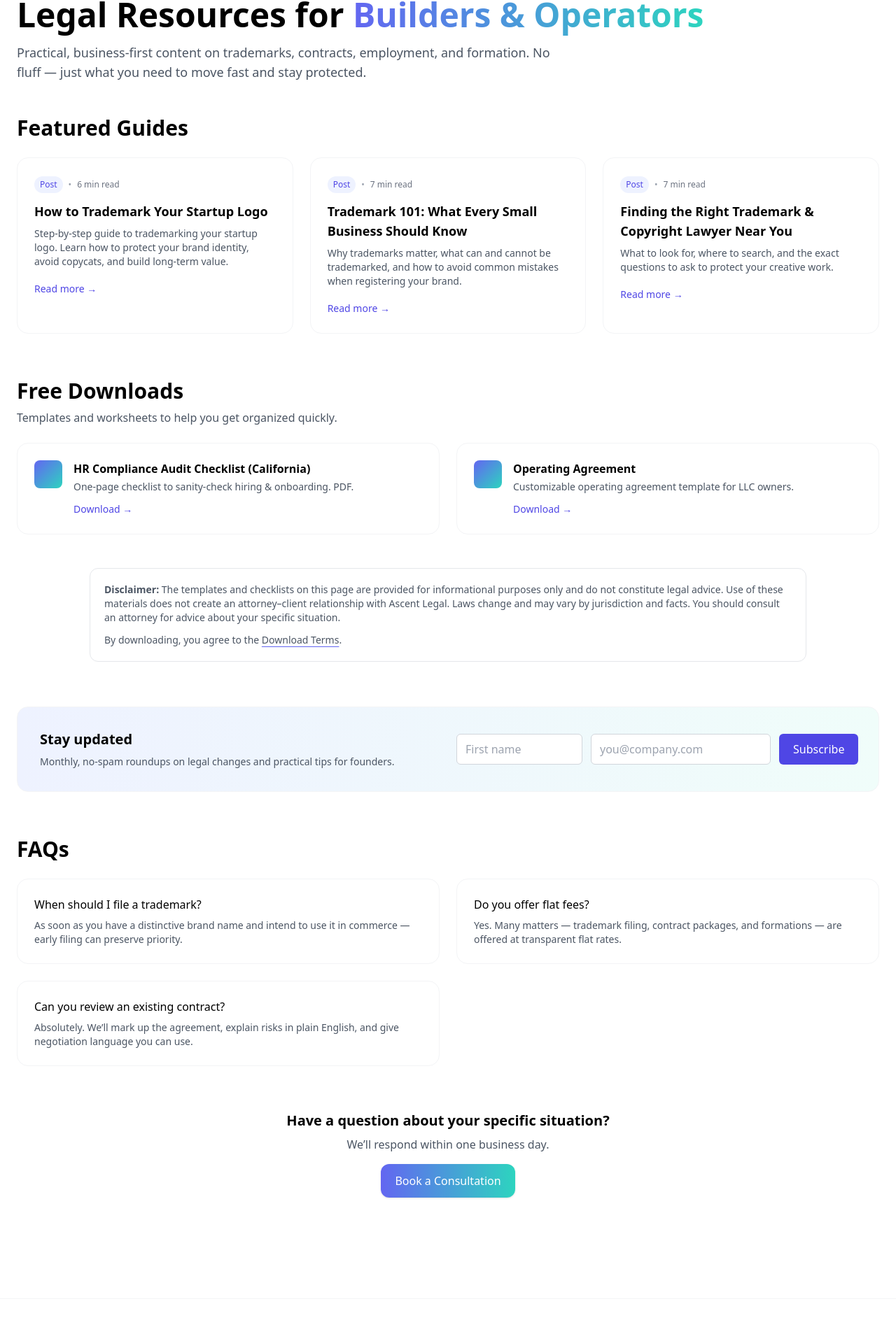
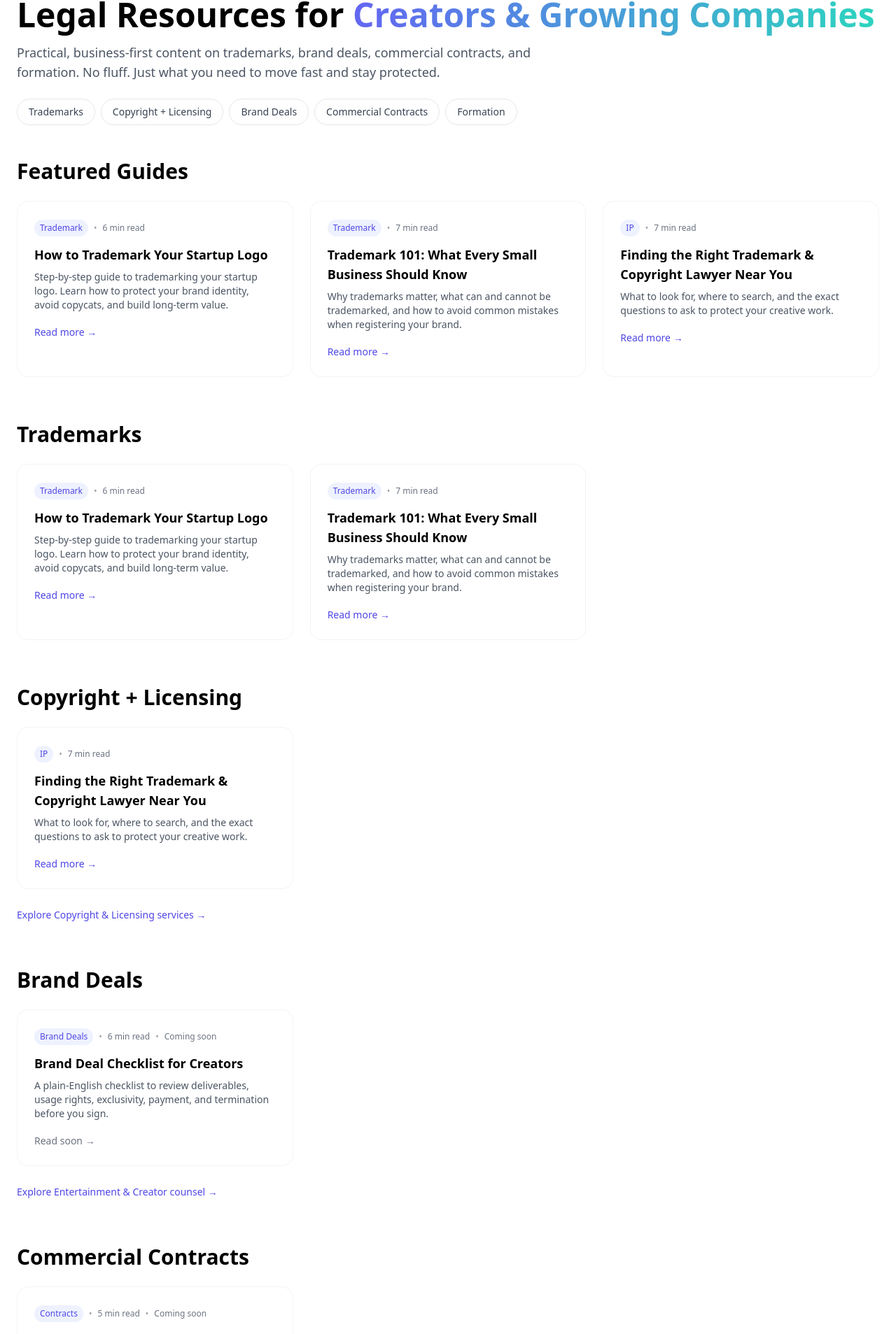
Before and after one commit to ajdreams17/Ascentlegal, a Next.js app: page /resources in a window 1280 px wide. Shown: the part 132-2039 px from the top of the page at 70% size. Built offline with nearby package versions, Linux system fonts and the light colour scheme.

Commit message:
Update page.jsx

```diff
--- a/app/resources/page.jsx
+++ b/app/resources/page.jsx
@@ -5,18 +5,28 @@ import DownloadDisclaimer from "/components/DownloadDisclaimer";
 export const metadata = {
   title: "Resources | Ascent Legal",
   description:
-    "Guides and practical playbooks for founders, creators, and growing businesses.",
+    "Guides and practical playbooks for creators, founders, and growing businesses.",
   alternates: { canonical: "/resources" },
 };
 
+const topicChips = [
+  { label: "Trademarks", href: "#trademarks" },
+  { label: "Copyright + Licensing", href: "#copyright" },
+  { label: "Brand Deals", href: "#brand-deals" },
+  { label: "Commercial Contracts", href: "#contracts" },
+  { label: "Formation", href: "#formation" },
+];
+
 const guides = [
+  // Trademarks
   {
     slug: "how-to-trademark-your-logo",
     title: "How to Trademark Your Startup Logo",
     description:
       "Step-by-step guide to trademarking your startup logo. Learn how to protect your brand identity, avoid copycats, and build long-term value.",
     readTime: "6 min read",
-    badge: "Post",
+    badge: "Trademark",
+    topic: "trademarks",
   },
   {
     slug: "trademark-101",
@@ -24,7 +34,8 @@ const guides = [
     description:
       "Why trademarks matter, what can and cannot be trademarked, and how to avoid common mistakes when registering your brand.",
     readTime: "7 min read",
-    badge: "Post",
+    badge: "Trademark",
+    topic: "trademarks",
   },
   {
     slug: "finding-right-trademark-copyright-lawyer",
@@ -32,11 +43,35 @@ const guides = [
     description:
       "What to look for, where to search, and the exact questions to ask to protect your creative work.",
     readTime: "7 min read",
-    badge: "Post",
+    badge: "IP",
+    topic: "copyright",
+  },
+
+  // Creator + transactional (add these posts when ready)
+  {
+    slug: "brand-deal-checklist",
+    title: "Brand Deal Checklist for Creators",
+    description:
+      "A plain-English checklist to review deliverables, usage rights, exclusivity, payment, and termination before you sign.",
+    readTime: "6 min read",
+    badge: "Brand Deals",
+    topic: "brand-deals",
+    comingSoon: true,
+  },
+  {
+    slug: "msa-vs-sow",
+    title: "MSA vs SOW: The Contract Pair That Speeds Up Sales",
+    description:
+      "How to separate master terms from project scopes so deals close faster and repeat work is easier to sign.",
+    readTime: "5 min read",
+    badge: "Contracts",
+    topic: "contracts",
+    comingSoon: true,
   },
 ];
 
 const downloads = [
+  // Consider swapping this out later if it’s not a priority audience
   {
     title: "HR Compliance Audit Checklist (California)",
     desc: "One-page checklist to sanity-check hiring & onboarding. PDF.",
@@ -47,24 +82,75 @@ const downloads = [
     desc: "Customizable operating agreement template for LLC owners.",
     href: "/operating_agreement.docx",
   },
+  // Creator-first download (link can be placeholder until you upload)
+  {
+    title: "Brand Deal Review Checklist (Creator Edition)",
+    desc: "Quick checklist for deliverables, usage rights, exclusivity, payment, and approvals. PDF.",
+    href: "/download/brand-deal-checklist.pdf",
+    comingSoon: true,
+  },
 ];
 
 const faqs = [
   {
     q: "When should I file a trademark?",
-    a: "As soon as you have a distinctive brand name and intend to use it in commerce — early filing can preserve priority.",
+    a: "As soon as you have a distinctive brand name and intend to use it in commerce. Early filing can preserve priority.",
   },
   {
     q: "Do you offer flat fees?",
-    a: "Yes. Many matters — trademark filing, contract packages, and formations — are offered at transparent flat rates.",
+    a: "Yes. Many matters such as trademark filing, contract packages, and formations are offered at transparent flat rates.",
   },
   {
     q: "Can you review an existing contract?",
     a: "Absolutely. We’ll mark up the agreement, explain risks in plain English, and give negotiation language you can use.",
   },
+  {
+    q: "Do you handle litigation?",
+    a: "No. Transactional counsel only. We do not appear in court.",
+  },
 ];
 
+function GuideCard({ g }) {
+  const card = (
+    <article className="group rounded-2xl border border-gray-100 bg-white p-6 hover:shadow-sm transition-shadow">
+      <div className="inline-flex items-center gap-2 text-xs text-indigo-600">
+        <span className="rounded-full bg-indigo-50 px-2 py-1">{g.badge}</span>
+        <span className="text-gray-400">•</span>
+        <span className="text-gray-500">{g.readTime}</span>
+        {g.comingSoon && (
+          <>
+            <span className="text-gray-400">•</span>
+            <span className="text-gray-500">Coming soon</span>
+          </>
+        )}
+      </div>
+      <h3 className="mt-3 text-lg font-semibold">{g.title}</h3>
+      <p className="mt-2 text-sm text-gray-600">{g.description}</p>
+
+      <div className="mt-4">
+        {g.comingSoon ? (
+          <span className="text-sm font-medium text-gray-500">Read soon →</span>
+        ) : (
+          <Link href={`/resources/${g.slug}`} className="text-sm font-medium text-indigo-600 hover:underline">
+            Read more →
+          </Link>
+        )}
+      </div>
+    </article>
+  );
+
+  return card;
+}
+
 export default function ResourcesPage() {
+  const byTopic = {
+    trademarks: guides.filter((g) => g.topic === "trademarks"),
+    copyright: guides.filter((g) => g.topic === "copyright"),
+    "brand-deals": guides.filter((g) => g.topic === "brand-deals"),
+    contracts: guides.filter((g) => g.topic === "contracts"),
+    formation: guides.filter((g) => g.topic === "formation"),
+  };
+
   return (
     <main className="mx-auto max-w-7xl px-6 py-16">
       {/* Hero */}
@@ -72,44 +158,131 @@ export default function ResourcesPage() {
         <h1 className="text-4xl md:text-5xl font-bold">
           Legal Resources for{" "}
           <span className="bg-gradient-to-r from-indigo-500 to-teal-400 bg-clip-text text-transparent">
-            Builders & Operators
+            Creators & Growing Companies
           </span>
         </h1>
+
         <p className="mt-4 text-lg text-gray-600 max-w-3xl">
-          Practical, business-first content on trademarks, contracts, employment, and formation.
-          No fluff — just what you need to move fast and stay protected.
+          Practical, business-first content on trademarks, brand deals, commercial contracts, and formation.
+          No fluff. Just what you need to move fast and stay protected.
         </p>
+
+        {/* Topic chips */}
+        <div className="mt-6 flex flex-wrap gap-2">
+          {topicChips.map((t) => (
+            <a
+              key={t.label}
+              href={t.href}
+              className="rounded-full border border-gray-200 bg-white px-4 py-2 text-sm text-gray-700 hover:border-indigo-300"
+            >
+              {t.label}
+            </a>
+          ))}
+        </div>
       </section>
 
-      {/* Featured Guides */}
+      {/* Featured Guides (all) */}
       <section className="mt-8">
         <div className="mb-6 flex items-end justify-between">
           <h2 className="text-2xl md:text-3xl font-semibold">Featured Guides</h2>
         </div>
 
         <div className="grid sm:grid-cols-2 lg:grid-cols-3 gap-6">
-          {guides.map((g) => (
-            <article
-              key={g.slug}
-              className="group rounded-2xl border border-gray-100 bg-white p-6 hover:shadow-sm transition-shadow"
-            >
-              <div className="inline-flex items-center gap-2 text-xs text-indigo-600">
-                <span className="rounded-full bg-indigo-50 px-2 py-1">{g.badge}</span>
-                <span className="text-gray-400">•</span>
-                <span className="text-gray-500">{g.readTime}</span>
+          {guides.slice(0, 3).map((g) => (
+            <GuideCard key={g.slug} g={g} />
+          ))}
         </div>
-              <h3 className="mt-3 text-lg font-semibold">{g.title}</h3>
-              <p className="mt-2 text-sm text-gray-600">{g.description}</p>
-              <div className="mt-4">
-                <Link
-                  href={`/resources/${g.slug}`}
-                  className="text-sm font-medium text-indigo-600 hover:underline"
-                >
-                  Read more →
+      </section>
+
+      {/* Topic sections (anchors for UX + SEO) */}
+      <section className="mt-16 space-y-16">
+        <div id="trademarks" className="scroll-mt-24">
+          <div className="mb-6 flex items-end justify-between">
+            <h2 className="text-2xl md:text-3xl font-semibold">Trademarks</h2>
+          </div>
+          <div className="grid sm:grid-cols-2 lg:grid-cols-3 gap-6">
+            {byTopic.trademarks.map((g) => (
+              <GuideCard key={g.slug} g={g} />
+            ))}
+          </div>
+        </div>
+
+        <div id="copyright" className="scroll-mt-24">
+          <div className="mb-6 flex items-end justify-between">
+            <h2 className="text-2xl md:text-3xl font-semibold">Copyright + Licensing</h2>
+          </div>
+          <div className="grid sm:grid-cols-2 lg:grid-cols-3 gap-6">
+            {byTopic.copyright.length ? (
+              byTopic.copyright.map((g) => <GuideCard key={g.slug} g={g} />)
+            ) : (
+              <div className="rounded-2xl border border-gray-100 bg-white p-6 text-sm text-gray-600">
+                New copyright and licensing guides are coming soon.
+              </div>
+            )}
+          </div>
+
+          <div className="mt-6">
+            <Link href="/services/copyright" className="text-sm font-medium text-indigo-600 hover:underline">
+              Explore Copyright & Licensing services →
             </Link>
           </div>
-            </article>
-          ))}
+        </div>
+
+        <div id="brand-deals" className="scroll-mt-24">
+          <div className="mb-6 flex items-end justify-between">
+            <h2 className="text-2xl md:text-3xl font-semibold">Brand Deals</h2>
+          </div>
+          <div className="grid sm:grid-cols-2 lg:grid-cols-3 gap-6">
+            {byTopic["brand-deals"].length ? (
+              byTopic["brand-deals"].map((g) => <GuideCard key={g.slug} g={g} />)
+            ) : (
+              <div className="rounded-2xl border border-gray-100 bg-white p-6 text-sm text-gray-600">
+                Brand deal guides are coming soon.
+              </div>
+            )}
+          </div>
+
+          <div className="mt-6">
+            <Link href="/services/entertainment" className="text-sm font-medium text-indigo-600 hover:underline">
+              Explore Entertainment & Creator counsel →
+            </Link>
+          </div>
+        </div>
+
+        <div id="contracts" className="scroll-mt-24">
+          <div className="mb-6 flex items-end justify-between">
+            <h2 className="text-2xl md:text-3xl font-semibold">Commercial Contracts</h2>
+          </div>
+          <div className="grid sm:grid-cols-2 lg:grid-cols-3 gap-6">
+            {byTopic.contracts.length ? (
+              byTopic.contracts.map((g) => <GuideCard key={g.slug} g={g} />)
+            ) : (
+              <div className="rounded-2xl border border-gray-100 bg-white p-6 text-sm text-gray-600">
+                Commercial contract guides are coming soon.
+              </div>
+            )}
+          </div>
+
+          <div className="mt-6">
+            <Link href="/services/contracts-drafting" className="text-sm font-medium text-indigo-600 hover:underline">
+              Explore Contracts Drafting services →
+            </Link>
+          </div>
+        </div>
+
+        <div id="formation" className="scroll-mt-24">
+          <div className="mb-6 flex items-end justify-between">
+            <h2 className="text-2xl md:text-3xl font-semibold">Formation</h2>
+          </div>
+          <div className="rounded-2xl border border-gray-100 bg-white p-6 text-sm text-gray-600">
+            Formation guides are coming soon.
+          </div>
+
+          <div className="mt-6">
+            <Link href="/services/corporate-formation" className="text-sm font-medium text-indigo-600 hover:underline">
+              Explore Corporate & Formation services →
+            </Link>
+          </div>
         </div>
       </section>
 
@@ -130,18 +303,24 @@ export default function ResourcesPage() {
               <div>
                 <h3 className="font-semibold">{d.title}</h3>
                 <p className="mt-1 text-sm text-gray-600">{d.desc}</p>
+
+                {d.comingSoon ? (
+                  <span className="mt-3 inline-block text-sm font-medium text-gray-500">
+                    Download soon →
+                  </span>
+                ) : (
                   <a
                     href={d.href}
                     className="mt-3 inline-block text-sm font-medium text-indigo-600 hover:underline"
                   >
                     Download →
                   </a>
+                )}
               </div>
             </div>
           ))}
         </div>
 
-        {/* Disclaimer below downloads */}
         <DownloadDisclaimer />
       </section>
 
@@ -151,17 +330,15 @@ export default function ResourcesPage() {
           <div>
             <h3 className="text-xl font-semibold">Stay updated</h3>
             <p className="mt-2 text-sm text-gray-600">
-              Monthly, no-spam roundups on legal changes and practical tips for founders.
+              Monthly, no-spam roundups for creators and growing companies. Brand deals, IP, and contract tips you can use.
             </p>
           </div>
 
-          {/* ActiveCampaign via API route (Option B) */}
           <form
             action="/api/subscribe"
             method="POST"
             className="grid grid-cols-1 sm:grid-cols-[180px,1fr,auto] gap-3 items-center"
           >
-  {/* First name */}
             <label htmlFor="firstName" className="sr-only">First name</label>
             <input
               id="firstName"
@@ -172,7 +349,6 @@ export default function ResourcesPage() {
               className="h-11 rounded-md border border-gray-300 px-3"
             />
 
-  {/* Email */}
             <label htmlFor="email" className="sr-only">Email</label>
             <input
               id="email"
@@ -184,7 +360,6 @@ export default function ResourcesPage() {
               className="h-11 rounded-md border border-gray-300 px-3"
             />
 
-  {/* Submit */}
             <button
               type="submit"
               className="h-11 rounded-md bg-indigo-600 px-5 text-white hover:bg-indigo-700"
@@ -192,7 +367,6 @@ export default function ResourcesPage() {
               Subscribe
             </button>
           </form>
-
         </div>
       </section>
 
@@ -217,8 +391,10 @@ export default function ResourcesPage() {
           href="/contact"
           className="mt-4 inline-block rounded-xl bg-gradient-to-r from-indigo-500 to-teal-400 px-5 py-3 text-white shadow hover:opacity-90"
         >
-          Book a Consultation
+          Book a Discovery Call
         </Link>
+
+        <p className="mt-4 text-xs text-gray-500">Transactional counsel only. No litigation.</p>
       </section>
     </main>
   );
```
Lines whose indentation alone changed are shown as unchanged.
